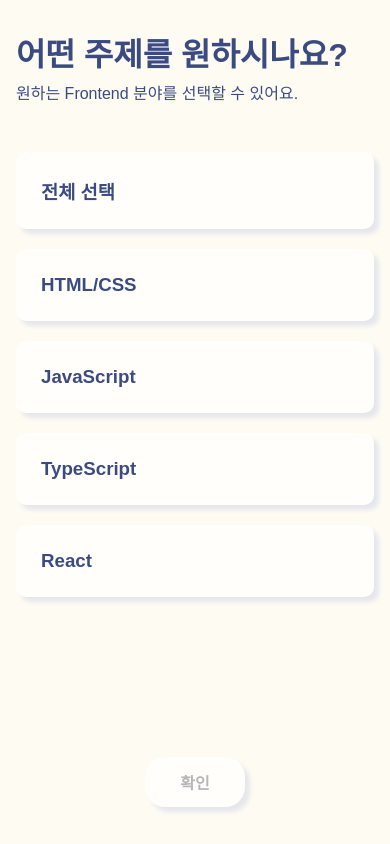
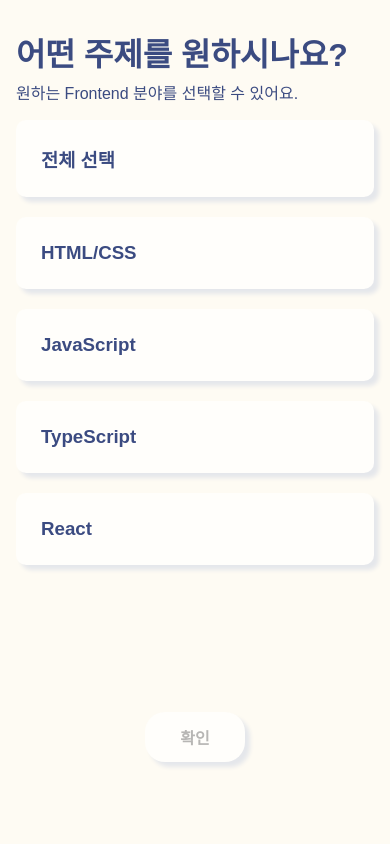
Before and after one commit to dmdeh/job-cracker, a Next.js app: page /selection/topics in a window 390 px wide. Built offline with nearby package versions, Linux system fonts and the light colour scheme.

Commit message:
style: 모바일 뷰 수정 #39

```diff
--- a/src/app/(routes)/selection/topics/page.tsx
+++ b/src/app/(routes)/selection/topics/page.tsx
@@ -44,7 +44,7 @@ function TopicsInner() {
         <h1>어떤 주제를 원하시나요?</h1>
         <p>원하는 {developer} 분야를 선택할 수 있어요.</p>
       </Page.Top>
-      <Page.Main className={styles.list}>
+      <Page.Main>
         <SelectionCard
           title="전체 선택"
           isSelected={allSelected}
--- a/src/app/(routes)/selection/topics/topics.module.css
+++ b/src/app/(routes)/selection/topics/topics.module.css
@@ -1,8 +1,3 @@
-.list {
-  min-height: 500px;
-  justify-content: center;
-}
-
 .card {
   color: var(--color-blue300);
   background-color: var(--color-background-light);
--- a/src/components/common/Page/Page.module.css
+++ b/src/components/common/Page/Page.module.css
@@ -46,6 +46,7 @@
   .top {
     height: 10vh;
     min-height: 70px;
+    margin-bottom: 0;
   }
 
   .main {
@@ -56,5 +57,6 @@
   .bottom {
     height: 10vh;
     min-height: 70px;
+    margin-top: unset;
   }
 }
```
